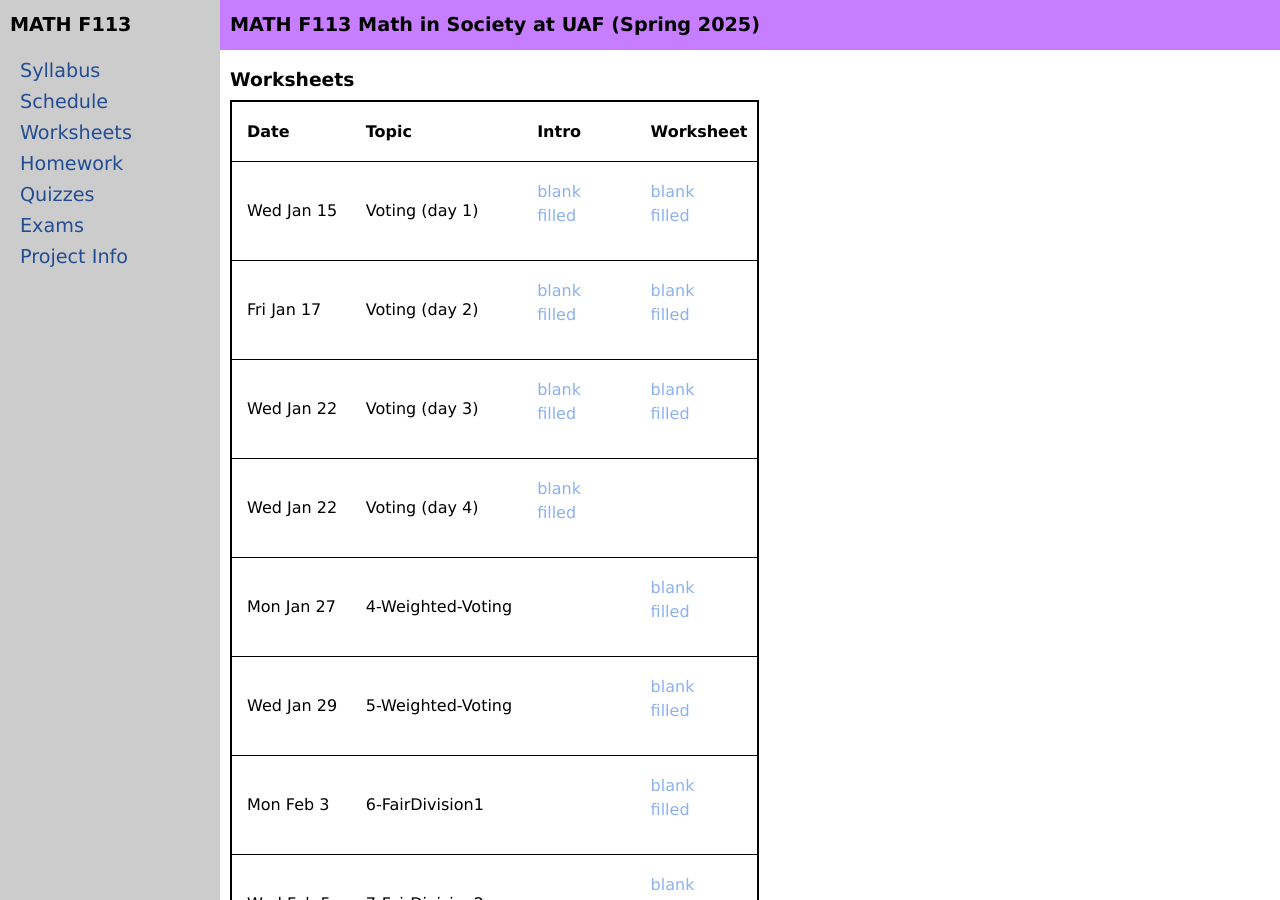
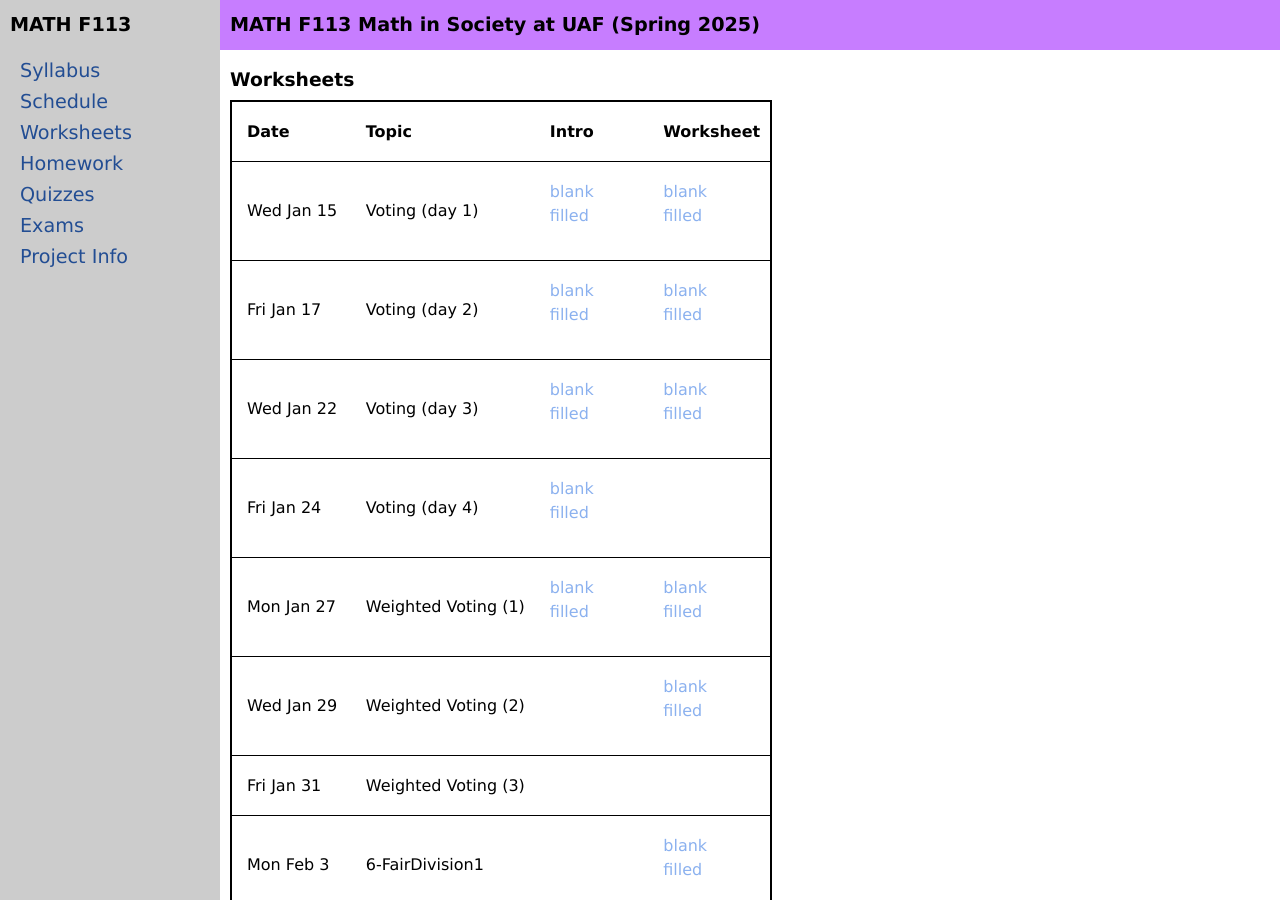
Before and after one commit to uaf-math/math113, a Jekyll site: the page built from worksheets.md, in a window 1280 px wide and 900 px high. Built offline with Jekyll 4.4.1, drawn with Linux system fonts in a browser that asks for light colours.

Commit message:
Update worksheets.yml

```diff
--- a/_data/worksheets.yml
+++ b/_data/worksheets.yml
@@ -21,17 +21,21 @@ worksheets:
   blank: 3-votingActivity3-BordaCopeland.pdf
   filled: 3-votingActivity3-BordaCopeland-solutions.pdf
 - topic:  Voting (day 4)
-  date: Wed Jan 22
+  date: Fri Jan 24
   iblank: M113S25LN_voting_day4.pdf
   ifilled: M113S25LN_voting_day4-s.pdf
-- topic: 4-Weighted-Voting
+- topic: Weighted Voting (1)
   date: Mon Jan 27
+  iblank: M113S25LN_weighted_voting_day_1.pdf
+  ifilled: M113S25LN_weighted_voting_day_1-s.pdf
   blank: 4-WeightedVoting1-votingSystem.pdf
   filled: 4-WeightedVoting1-votingSystem-solutions.pdf
-- topic: 5-Weighted-Voting
+- topic: Weighted Voting (2)
   date: Wed Jan 29
   blank: 5-WeightedVoting2-BanzhafPower.pdf
   filled: 5-WeightedVoting2-BanzhafPower-solutions.pdf
+- topic: Weighted Voting (3)
+  date: Fri Jan 31
 - topic: 6-FairDivision1
   date: Mon Feb 3
   blank: 6-FairDivision1-FairShareDividerChooser.pdf
```
